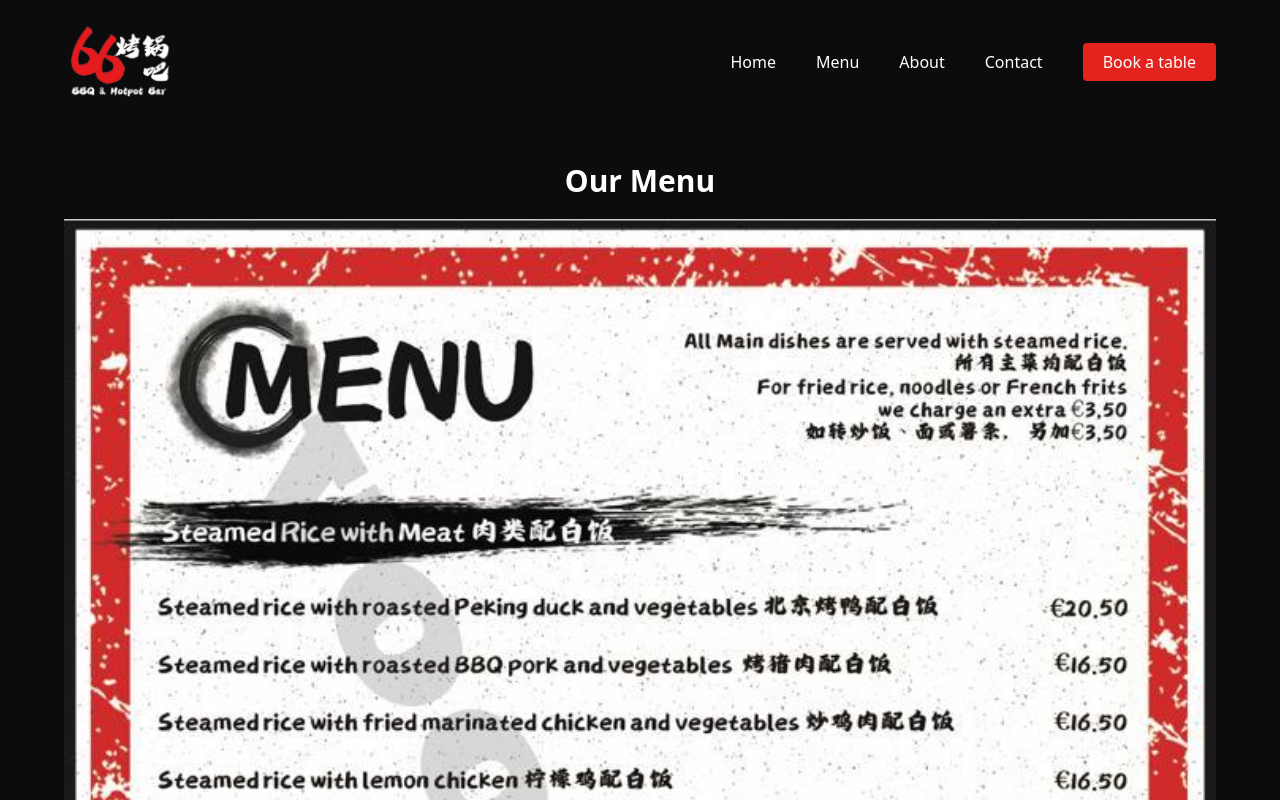
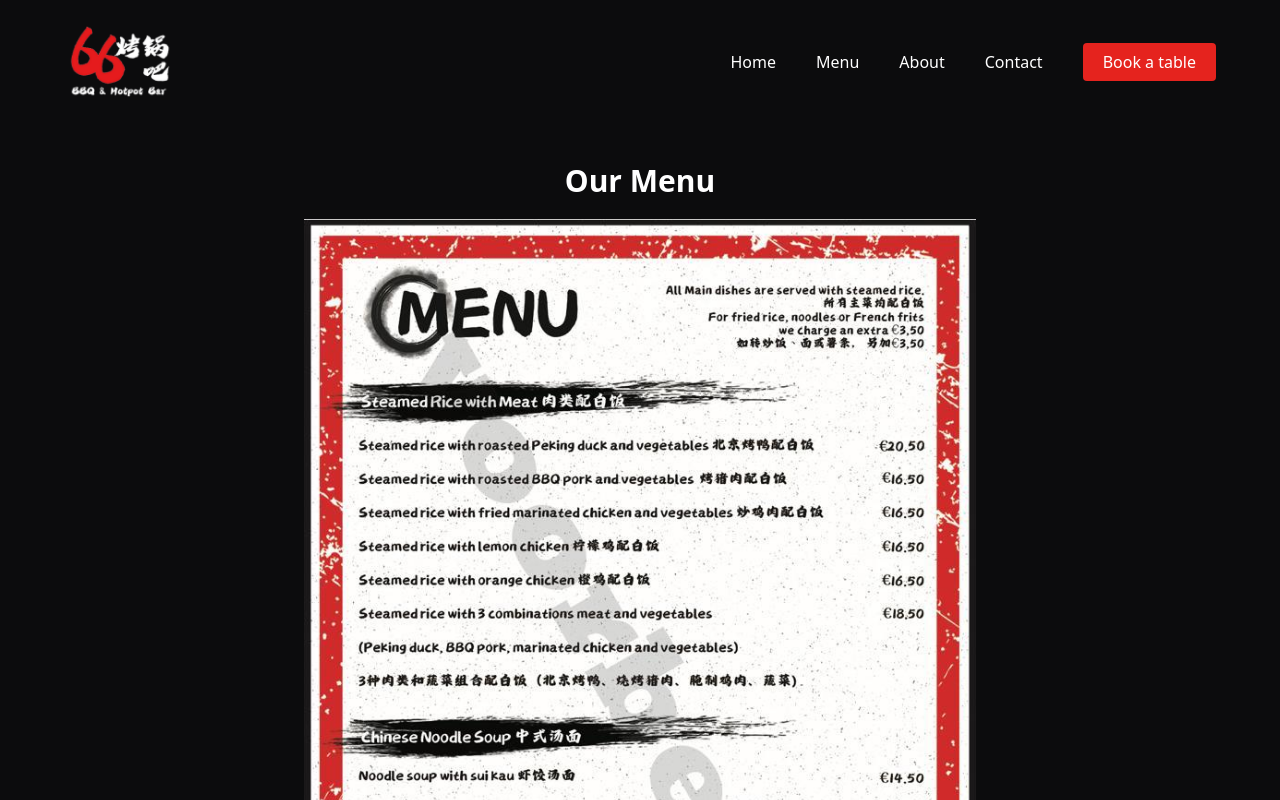
Before and after one commit to JustinLung/66-bbq-hotpotbar, a SvelteKit app: page /menu in a window 1280 px wide. Shown: the top 800 px of the page. Built offline with nearby package versions, Linux system fonts and the light colour scheme.

Commit message:
changed max-width on menu-section

```diff
--- /dev/null
+++ b/src/lib/components/menuComponents/MenuSection.svelte
@@ -0,0 +1,4 @@
+<section class="max-w-2xl mx-auto mt-10 flex flex-col justify-center gap-5">
+	<h1 class="text-3xl font-semibold text-center">Our Menu</h1>
+	<slot />
+</section>
--- a/src/routes/menu/+page.svelte
+++ b/src/routes/menu/+page.svelte
@@ -1,5 +1,6 @@
 <script lang="ts">
 	import PageTransition from '$lib/components/PageTransition.svelte';
+	import MenuSection from '$lib/components/menuComponents/MenuSection.svelte';
 	const pageTitle = 'Menu';
 </script>
 
@@ -8,8 +9,7 @@
 </svelte:head>
 
 <PageTransition>
-	<section class="max-w-6xl mx-auto mt-10 flex flex-col justify-center gap-5">
-		<h1 class="text-3xl font-semibold text-center">Our Menu</h1>
+	<MenuSection>
 		<img src="/assets/images/menu/menu-page-1.jpeg" alt="Menu Page 1" />
 		<img src="/assets/images/menu/menu-page-2.jpeg" alt="Menu Page 2" />
 		<img src="/assets/images/menu/menu-page-3.jpeg" alt="Menu Page 3" />
@@ -17,5 +17,5 @@
 		<img src="/assets/images/menu/menu-page-5.jpeg" alt="Menu Page 5" />
 		<img src="/assets/images/menu/menu-page-6.jpeg" alt="Menu Page 6" />
 		<img src="/assets/images/menu/menu-page-7.jpeg" alt="Menu Page 7" />
-	</section>
+	</MenuSection>
 </PageTransition>
```
